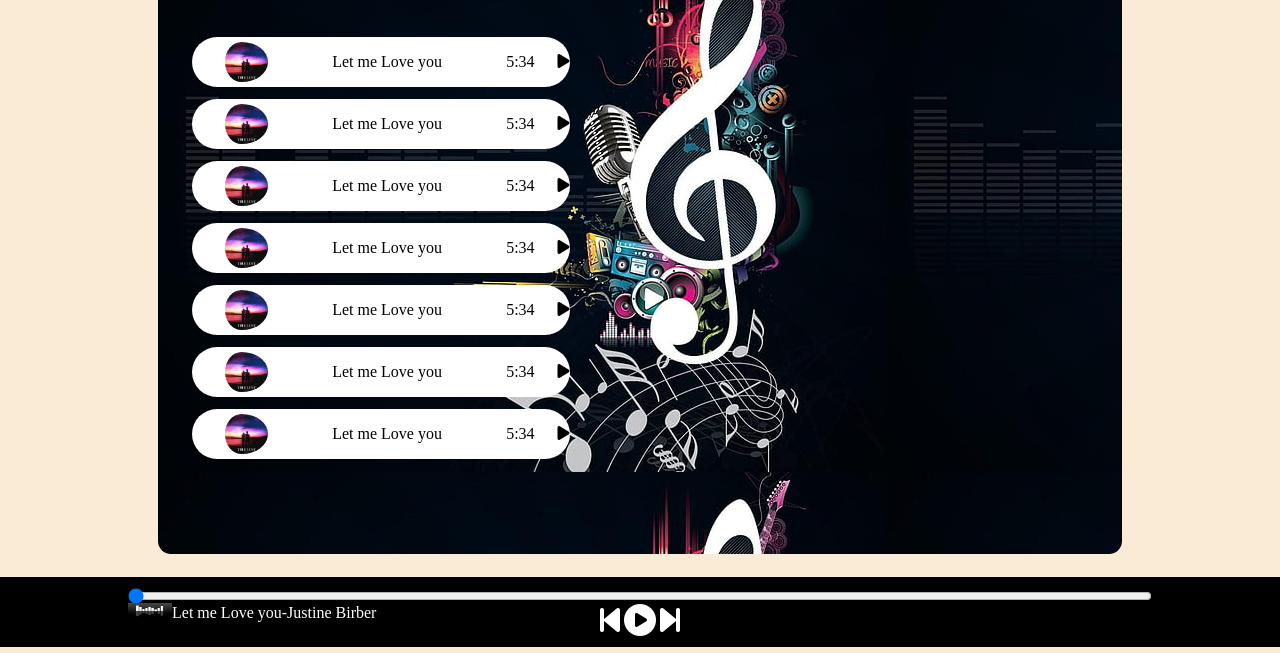
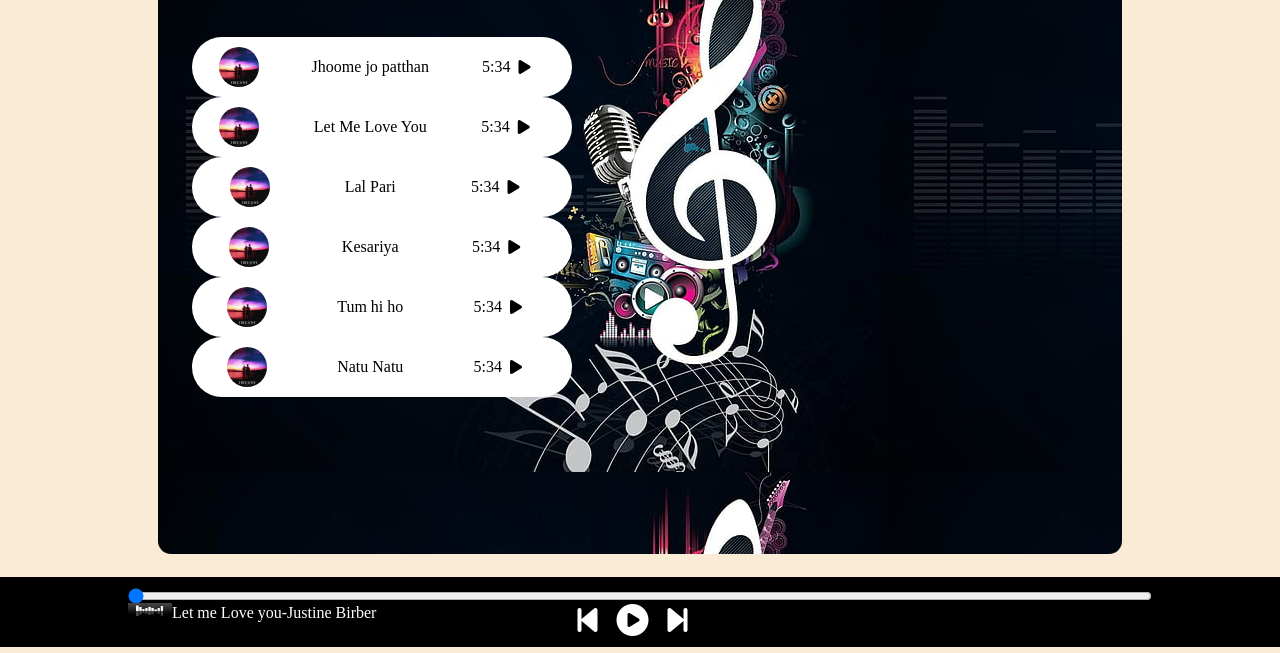
Before and after one commit to tushar-tyagi01/spotify-music-streaming-app, a plain HTML site: page index.html in a window 1280 px wide. Shown: the part 147-800 px from the top of the page. Drawn offline with Linux system fonts and the light colour scheme.

Commit message:
Updated UI and scripts, removed 1.mp3, added songs folder

```diff
--- a/index.html
+++ b/index.html
@@ -25,39 +25,75 @@
             <h1>Best Of NCS- No CopyRight Isuue</h1>
         <div class="songitemcontainer">
             <div class="songitem">
-                <img class="true" src="true.jpg" height="40px" alt="1">
-                <span>Let me Love you</span>
-                <span class="songlistplay"><span class="timestamp">5:34</span><span><i class="fa-solid fa-play"></i></span>
+                <div class="image">
+
+                    <img src="true.jpg" height="40px" width="40px" alt="1">
+                </div>
+
+                <p>Jhoome jo patthan</p>
+                <div class="timing">
+                    <p>5:34</p>
+<i class="fa-solid songplayitem fa-play"></i>
+                </div>
             </div>
             <div class="songitem">
-                <img class="true" src="true.jpg" height="40px" alt="1">
-                <span>Let me Love you</span>
-                <span class="songlistplay"><span class="timestamp">5:34</span><span><i class="fa-solid fa-play"></i></span>
+                <div class="image">
+
+                    <img src="true.jpg" height="40px" width="40px" alt="1">
+                </div>
+             <p>Let Me Love You</p>
+                <div class="timing">
+                    <p>5:34</p>
+<i class="fa-solid songplayitem fa-play"></i>
+                </div>
+            </div>
+
+            <div class="songitem">
+                 <div class="image">
+
+                    <img src="true.jpg" height="40px" width="40px" alt="1">
+                </div>
+
+                <p>Lal Pari</p>
+                <div class="timing">
+                    <p>5:34</p>
+<i class="fa-solid songplayitem fa-play"></i>
+                </div>
             </div>
             <div class="songitem">
-                <img class="true" src="true.jpg" height="40px" alt="1">
-                <span>Let me Love you</span>
-                <span class="songlistplay"><span class="timestamp">5:34</span><span><i class="fa-solid fa-play"></i></span>
+                 <div class="image">
+
+                    <img src="true.jpg" height="40px" width="40px" alt="1">
+                </div>
+                <p>Kesariya</p>
+                <div class="timing">
+                    <p>5:34</p>
+<i class="fa-solid songplayitem fa-play"></i>
+                </div>
+
             </div>
             <div class="songitem">
-                <img class="true" src="true.jpg" height="40px" alt="1">
-                <span>Let me Love you</span>
-                <span class="songlistplay"><span class="timestamp">5:34</span><span><i class="fa-solid fa-play"></i></span>
+                 <div class="image">
+
+                    <img src="true.jpg" height="40px" width="40px" alt="1">
+                </div>
+                <p>Tum hi ho</p>
+                <div class="timing">
+                    <p>5:34</p>
+<i class="fa-solid songplayitem fa-play"></i>
+                </div>
             </div>
             <div class="songitem">
-                <img class="true" src="true.jpg" height="40px" alt="1">
-                <span>Let me Love you</span>
-                <span class="songlistplay"><span class="timestamp">5:34</span><span><i class="fa-solid fa-play"></i></span>
-            </div>
-            <div class="songitem">
-                <img class="true" src="true.jpg" height="40px" alt="1">
-                <span>Let me Love you</span>
-                <span class="songlistplay"><span class="timestamp">5:34</span><span><i class="fa-solid fa-play"></i></span>
-            </div>
-            <div class="songitem">
-                <img class="true" src="true.jpg" height="40px" alt="1">
-                <span>Let me Love you</span>
-                <span class="songlistplay"><span class="timestamp">5:34</span><span><i class="fa-solid fa-play"></i></span>
+                 <div class="image">
+
+                    <img src="true.jpg" height="40px" width="40px" alt="1">
+                </div>
+                <p>Natu Natu</p>
+                <div class="timing">
+                    <p>5:34</p>
+<i class="fa-solid songplayitem fa-play"></i>
+                </div>
+
             </div>
 
         </div>
@@ -72,9 +108,9 @@
 
         <div class="icons">
 
-            <i class="fa-solid fa-2x fa-step-backward"></i>
+            <i class="fa-solid fa-2x fa-step-backward" id="back"></i>
             <i class="fa-solid fa-2x fa-play-circle" id="masterplay"></i>
-            <i class="fa-solid fa-2x fa-step-forward"></i>
+            <i class="fa-solid fa-2x fa-step-forward" id="next"></i>
         </div>
         <div class="songinfo">
             <img class="gif" width="44px" src="84o4.gif"><span>Let me Love you-Justine Birber</span>
--- a/script1.js
+++ b/script1.js
@@ -1,10 +1,15 @@
 console.log("welcome to spotify");
 let songindex=0;
-let audioElement= new Audio('1.mp3');
+let audioElement= new Audio('songs/1.mp3');
 let masterplay=document.getElementById('masterplay');
 let myProgressBar=document.getElementById('myProgressBar');
 let songs=[
-    {songName:"jhoome-jo-pathan"}
+     { songName: "Jhoome Jo Pathan", filePath: "songs/1.mp3", coverPath: "covers/1.jpg" },
+    { songName: "Let Me Love You", filePath: "songs/2.mp3", coverPath: "covers/2.jpg" },
+    { songName: "Lal Pari", filePath: "songs/4.mp3", coverPath: "covers/4.jpg" },
+    { songName: "Kesariya", filePath: "songs/5.mp3", coverPath: "covers/5.jpg" },
+    { songName: "Tum Hi Ho", filePath: "songs/6.mp3", coverPath: "covers/6.jpg" },
+    { songName: "Natu Natu", filePath: "songs/7.mp3", coverPath: "covers/7.jpg" }
 ]
 
 masterplay.addEventListener('click',()=>{
@@ -32,3 +37,32 @@ myProgressBar.addEventListener('change',()=>{
     audioElement.currentTime = myProgressBar.value*audioElement.duration/100;
 }
 )
+let next=document.getElementById('next');
+next.addEventListener('click',()=>{
+    if(songindex>=songs.length-1){
+       songindex=0;
+    }
+    else{
+        songindex++;
+    }
+    audioElement.src=songs[songindex].filePath;
+    audioElement.currentTime=0;
+    audioElement.play();
+    masterplay.classList.remove('fa-play-circle');
+    masterplay.classList.add('fa-pause-circle');
+})
+let back=document.getElementById('back');
+back.addEventListener('click',()=>{
+    if(songindex<=0){
+        songindex=songs.length-1;
+    }
+    else{
+        songindex--;
+    }
+    audioElement.src=songs[songindex].filePath;
+    audioElement.currentTime=0;
+    audioElement.play();
+    masterplay.classList.remove('fa-play-circle');
+    masterplay.classList.add('fa-pause-circle');
+})
+let icon=document.getElementsByClassName('songplayitem');
--- a/style1.css
+++ b/style1.css
@@ -58,30 +58,20 @@ a{
 
 }
 .songitem{
-    height:50px;
-    width:80%;
-    color: black;
-    margin: 12px 0;
-    justify-content: space-between;
-    align-items: center;
-    display: flex;
-    background-color: white;
-    border-radius: 30px;
+    display: flex; justify-content: space-around; align-items: center;background-color: white; border-radius: 28rem; width: 380px; padding-block: 10px;
 
 
 
 }
-.true{
-    width: 43px;
-    padding-left: 10px;
-    margin: 0 23px;
-    border-radius: 50%;
+.image{
+height: 40px; width: 40px; overflow: hidden; border-radius: 50%;
 }
 .timestamp{
     margin: 0 23px;
 }
  i{
     cursor: pointer;
+    margin-right: 15px;
 }
 .songitemcontainer{
     margin-top: 40px;
@@ -95,3 +85,9 @@ a{
     position: fixed;
     left: 10vw;
 }
+p{
+    color: black;
+}
+.timing{
+    display: flex; align-items: center; gap: 8px;color: black;
+}
```
Also changed, not shown: 7 other files.
